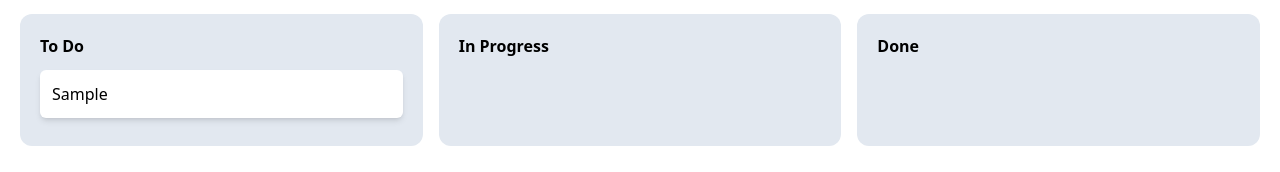
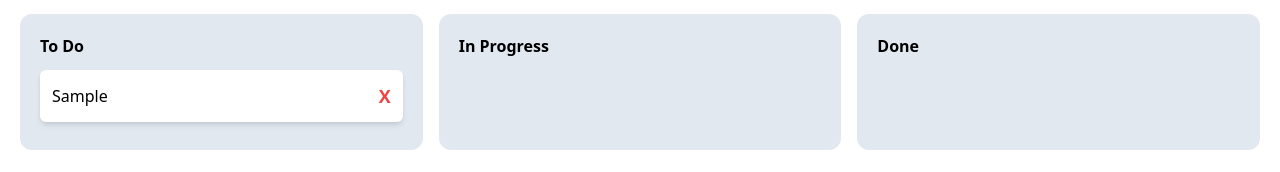
Before and after one commit to ronnyml/react-task-board, a React (Vite) app: page / in a window 1280 px wide. Both pictures are taken after typing "Sample" into the empty fields and a click on the button "Add Task". Shown: the part 130-302 px from the top of the page. Built offline with nearby package versions, Linux system fonts and the light colour scheme; no server answers.

Commit message:
add delete task feature.

```diff
--- a/src/components/Task.tsx
+++ b/src/components/Task.tsx
@@ -3,24 +3,39 @@ import { TaskProps } from '../interfaces/TaskProps';
 import useBoard from '../hooks/useBoard';
 
 const Task = ({ task, index }: TaskProps) => {
-  const { editingUsers, currentUserId } = useBoard();
+  const { editingUsers, currentUserId, deleteTask } = useBoard();
 
   const isBeingEdited = editingUsers[task.id] && editingUsers[task.id] !== currentUserId;
   const editingUser = editingUsers[task.id];
+
+  const handleDelete = () => {
+    if (window.confirm('Are you sure you want to delete this task?')) {
+      deleteTask(task.id);
+    }
+  };
 
   return (
     <Draggable draggableId={task.id} index={index}>
       {(provided) => (
         <div
-          className={`bg-white p-3 rounded-md shadow-md ${isBeingEdited ? 'border-2 border-blue-500' : ''}`}
+          className={`bg-white p-3 rounded-md shadow-md flex justify-between items-center ${isBeingEdited ? 'border-2 border-blue-500' : ''}`}
           ref={provided.innerRef}
           {...provided.draggableProps}
           {...provided.dragHandleProps}
         >
-          {task.title}
-          {isBeingEdited && (
-            <small className="block text-gray-500 mt-1">User {editingUser} is editing...</small>
-          )}
+          <div>
+            {task.title}
+            {isBeingEdited && (
+              <small className="block text-gray-500 mt-1">User {editingUser} is editing...</small>
+            )}
+          </div>
+          <button
+            onClick={handleDelete}
+            className="text-red-500 ml-2 font-bold text-lg"
+            aria-label="Delete task"
+          >
+            X
+          </button>
         </div>
       )}
     </Draggable>
--- a/src/contexts/BoardContext.tsx
+++ b/src/contexts/BoardContext.tsx
@@ -61,6 +61,7 @@ export const BoardProvider = ({ children }: BoardProviderProps) => {
   };
 
   const startEditingTask = (taskId: string) => {
+    setEditingTask(taskId);
     if (socket && currentUserId) {
       const updatedEditingUsers = { ...editingUsers, [taskId]: currentUserId };
       setEditingUsers(updatedEditingUsers);
@@ -69,19 +70,27 @@ export const BoardProvider = ({ children }: BoardProviderProps) => {
   };
 
   const stopEditingTask = (taskId: string) => {
+    setEditingTask(null);
     if (socket && currentUserId) {
       const updatedEditingUsers = { ...editingUsers };
       if (updatedEditingUsers[taskId] === currentUserId) {
         delete updatedEditingUsers[taskId];
-        setEditingUsers(updatedEditingUsers);
-        socket.emit('task-editing', updatedEditingUsers);
       }
+      setEditingUsers(updatedEditingUsers);
+      socket.emit('task-editing', updatedEditingUsers);
     }
-    setEditingTask(null);
+  };
+
+  const deleteTask = (taskId: string) => {
+    const updatedTasks = { ...tasks };
+    for (const column in updatedTasks) {
+      updatedTasks[column] = updatedTasks[column].filter((task) => task.id !== taskId);
+    }
+    updateTasks(updatedTasks);
   };
 
   return (
-    <BoardContext.Provider value={{ tasks, updateTasks, connectedUsers, editingUsers, editingTask, startEditingTask, stopEditingTask, currentUserId }}>
+    <BoardContext.Provider value={{ tasks, updateTasks, connectedUsers, editingUsers, editingTask, startEditingTask, stopEditingTask, deleteTask, currentUserId }}>
       {children}
     </BoardContext.Provider>
   );
--- a/src/interfaces/BoardContextProps.ts
+++ b/src/interfaces/BoardContextProps.ts
@@ -9,4 +9,5 @@ export interface BoardContextProps {
   stopEditingTask: (taskId: string) => void;
   tasks: TasksState;
   updateTasks: (newTasks: TasksState) => void;
+  deleteTask: (taskId: string) => void;
 }
```
